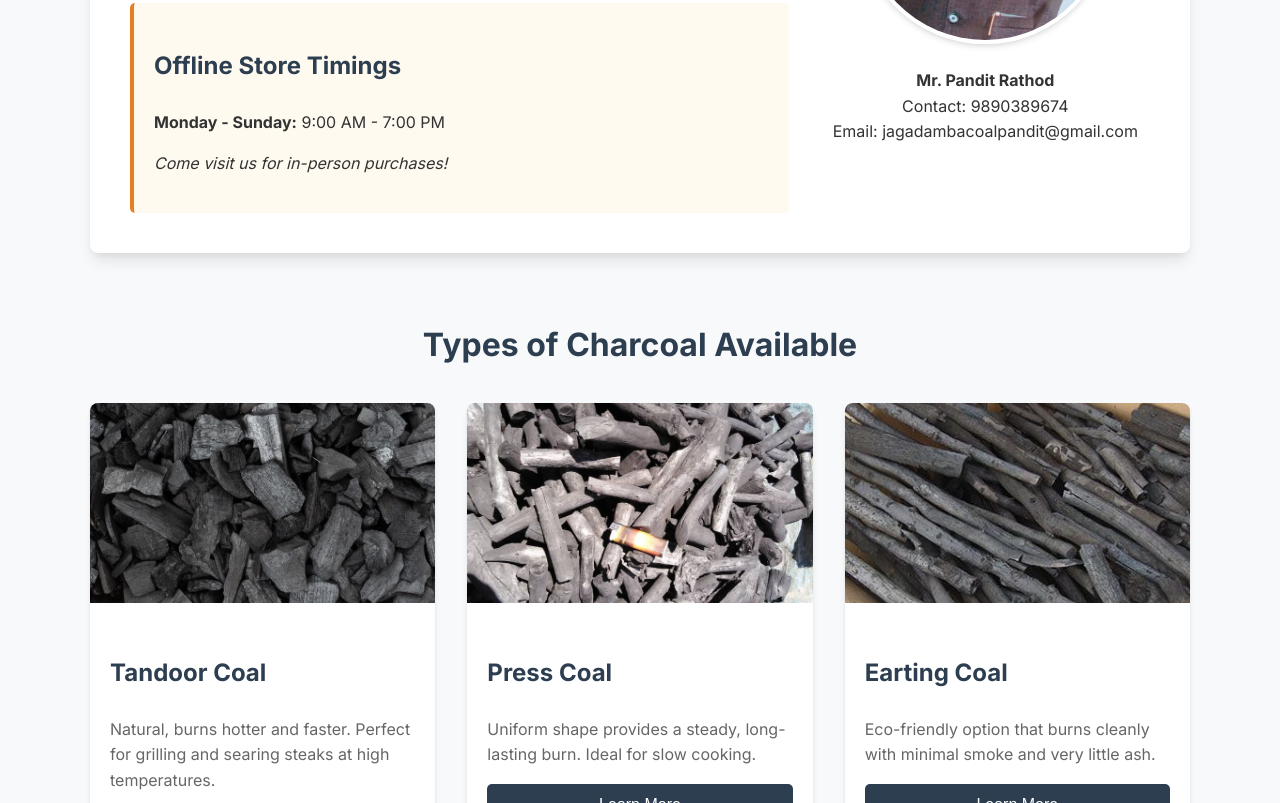
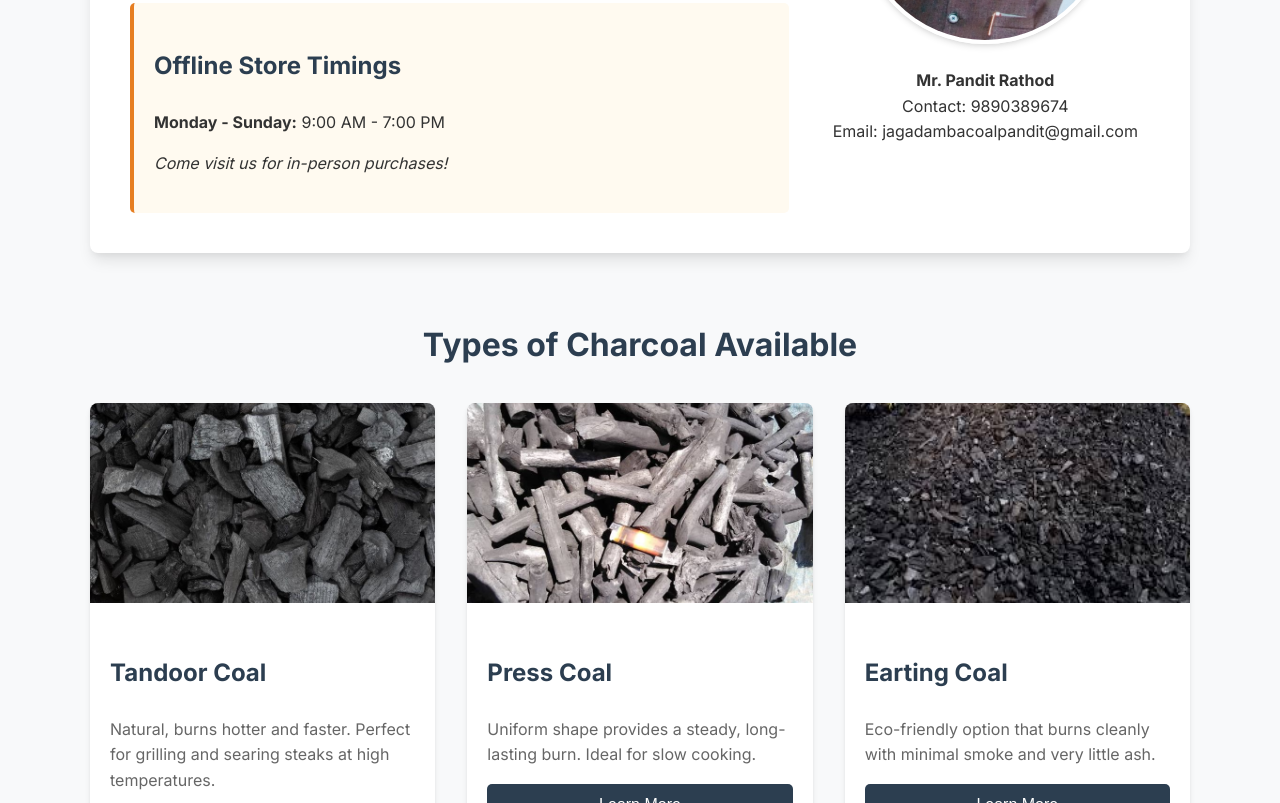
Before and after one commit to sayali-rathod-07/Jagadamba-coal-suppliers, a plain HTML site: page index.html in a window 1280 px wide. Shown: the part 438-1241 px from the top of the page. Drawn offline with Linux system fonts and the light colour scheme.

Commit message:
added earthing charcoal photo

```diff
--- a/index.html
+++ b/index.html
@@ -342,7 +342,7 @@
                 </div>
                 <!-- Card 3: Coconut Shell Charcoal -->
                 <div class="card">
-                    <img src="Charcoal3.jpeg" alt="Coconut Shell Charcoal">
+                    <img src="Earthing.jpeg" alt="Coconut Shell Charcoal">
                     <div class="card-content">
                         <h3>Earting Coal</h3>
                         <p>Eco-friendly option that burns cleanly with minimal smoke and very little ash.</p>
```
Also changed, not shown: Earthing.jpeg (added).
